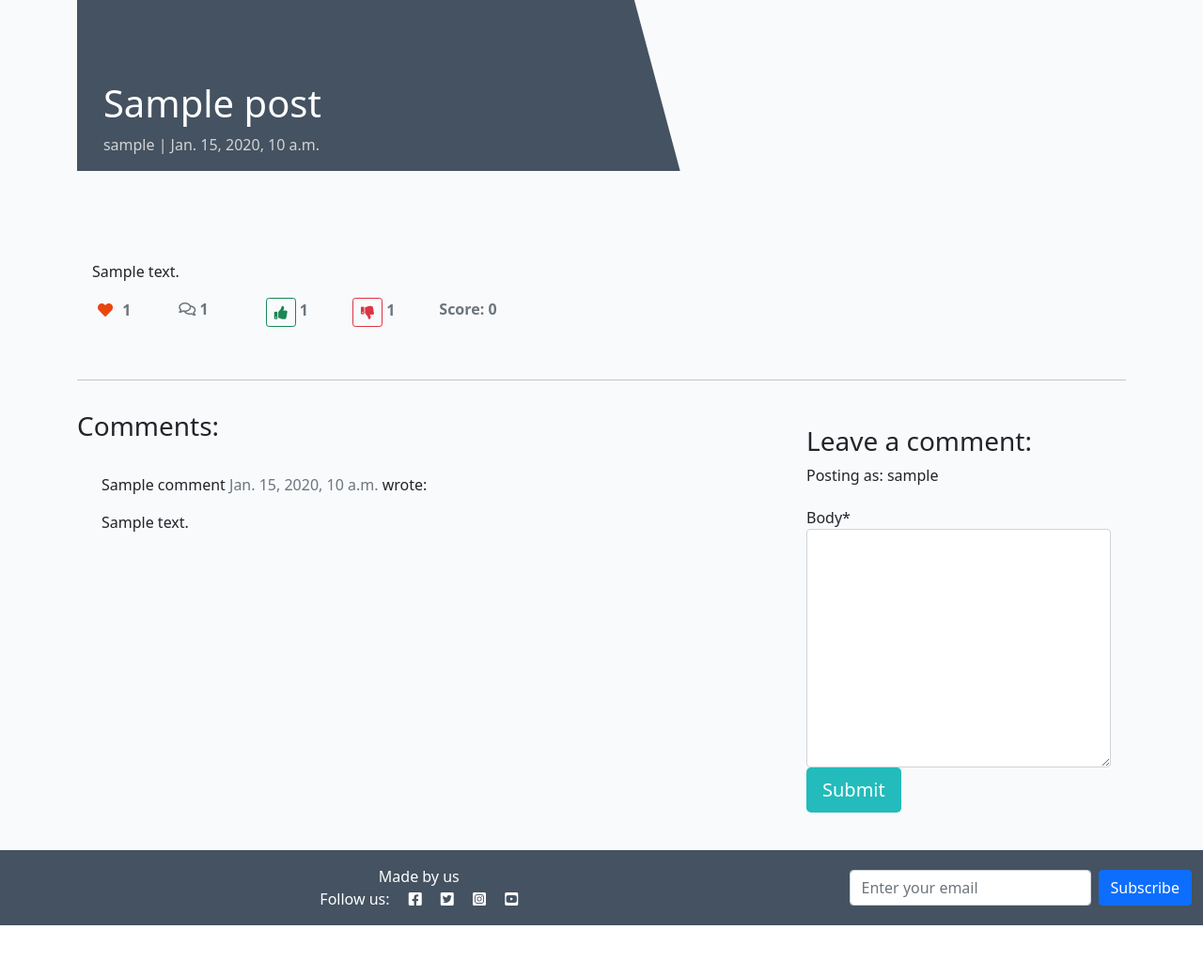
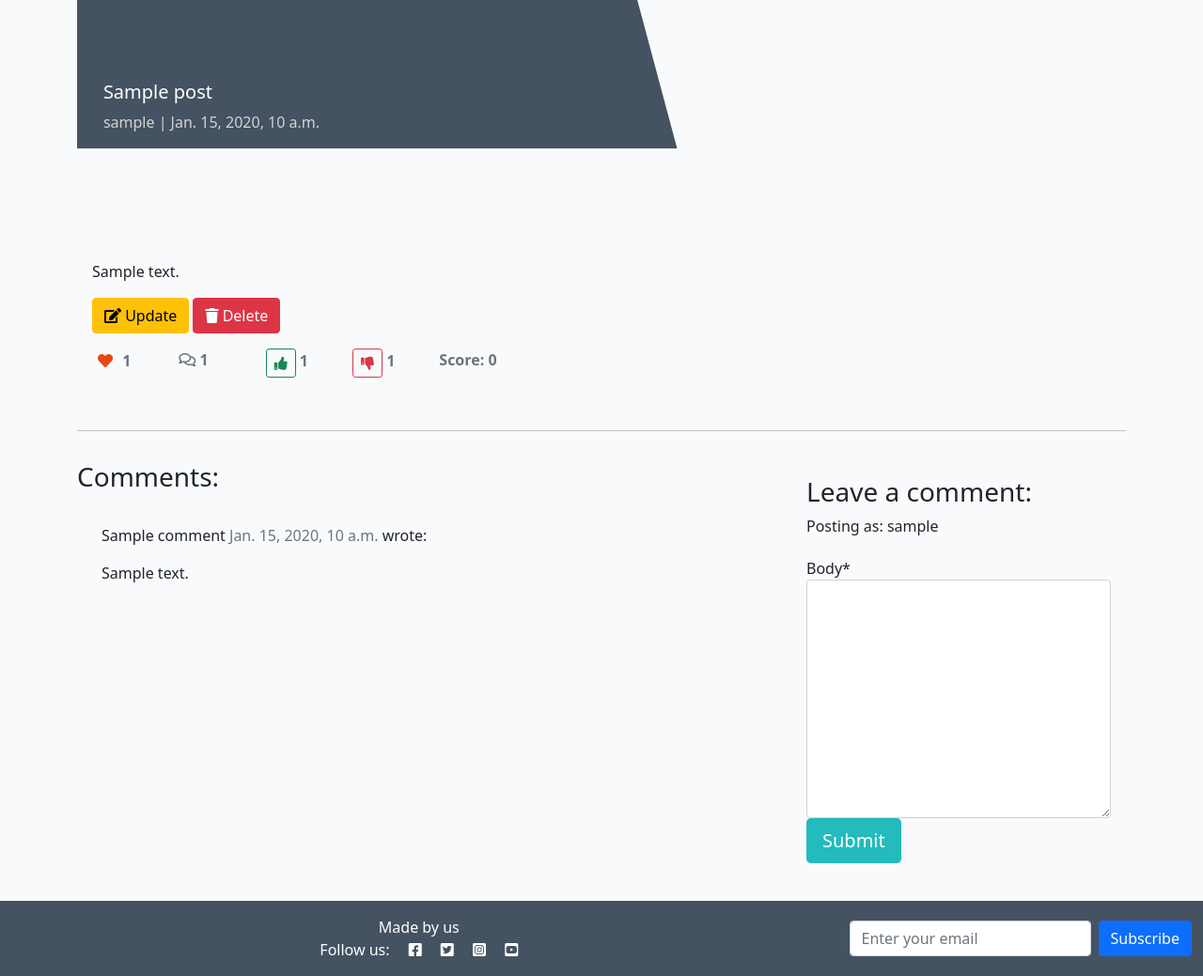
Before and after one commit to Friday79/my_site, a Django app: a page that uses templates/post_detail.html in a window 1280 px wide. Shown: the part 95-1134 px from the top of the page at 94% size. Before the commit the page ends 1080 px from the top, so only its background shows below. Run offline with Django 3.2, Linux system fonts and the light colour scheme; a user stored in the database is signed in; tables that the repository leaves empty hold one stand-in row (values such as "Sample post"); some libraries are stand-ins or nearby versions.

Commit message:
post create template added

```diff
--- a/templates/post_detail.html
+++ b/templates/post_detail.html
@@ -1,21 +1,19 @@
-{% extends 'base.html' %} {% block content %}
+{% extends 'base.html' %}
 {% load crispy_forms_tags %}
 
+{% block content %}
 <div class="masthead">
   <div class="container">
     <div class="row g-0">
       <div class="col-md-6 masthead-text">
-                <!-- Post title goes in these h1 tags -->
-                <h1 class="post-title">{{ post.title }}</h1>
-                <!-- Post author goes before the | the post's created date goes after -->
+        <h5 class="post-title">{{ post.title }}</h5>
         <p class="post-subtitle">{{ post.author }} | {{ post.created_on }}</p>
       </div>
       <div class="d-none d-md-block col-md-6 masthead-image">
-                <!-- The featured image URL goes in the src attribute -->
         {% if "placeholder" in post.featured_image.url %}
-                <img src="https://codeinstitute.s3.amazonaws.com/fullstack/blog/default.jpg">
+          <img src="https://codeinstitute.s3.amazonaws.com/fullstack/blog/default.jpg" alt="default image">
         {% else %}
-                <img src="{{ post.featured_image.url }}" width="100%">
+          <img src="{{ post.featured_image.url }}" width="100%" alt="main image">
         {% endif %}
       </div>
     </div>
@@ -24,56 +22,69 @@
 
 <div class="container">
   <div class="row">
-        <div class="col card mb-4  mt-3 left  top">
+    <div class="col card mb-4 mt-3 left top">
       <div class="card-body">
-                <!-- The post content goes inside the card-text. -->
-                <!-- Use the | safe filter inside the template tags -->
-                <p class="card-text ">
-                    {{ post.content | safe }}
-                </p>
-                <div class="row">
+        <p class="card-text">{{ post.content|safe }}</p>
 
+        {% if user.is_authenticated and user == post.author %}
+          <a href="{% url 'post_update' post.slug %}" class="btn btn-warning">
+            <i class="fas fa-edit"></i> Update
+          </a>
+          <a href="{% url 'post_delete' post.slug %}" class="btn btn-danger">
+            <i class="fas fa-trash"></i> Delete
+          </a>
+        {% endif %}
+
+        <div class="row mt-3">
+          <!-- Like -->
           <div class="col-1">
             <strong>
               {% if user.is_authenticated %}
               <form class="d-inline" action="{% url 'post_like' post.slug %}" method="POST">
                 {% csrf_token %}
                 {% if liked %}
-                                <button type="submit" name="blogpost_id" value="{{post.slug}}" class="btn-like"><i class="fas fa-heart"></i></button>
+                  <button type="submit" name="blogpost_id" value="{{ post.slug }}" class="btn-like"><i class="fas fa-heart"></i></button>
                 {% else %}
-                                <button type="submit" name="blogpost_id" value="{{post.slug}}" class="btn-like"><i class="far fa-heart"></i></button>
+                  <button type="submit" name="blogpost_id" value="{{ post.slug }}" class="btn-like"><i class="far fa-heart"></i></button>
                 {% endif %}
               </form>
               {% else %}
                 <span class="text-secondary"><i class="far fa-heart"></i></span>
               {% endif %}
-                        <!-- The number of likes goes before the closing strong tag -->
-                        <span class="text-secondary">{{ post.number_of_likes }} </span>
+              <span class="text-secondary">{{ post.number_of_likes }}</span>
             </strong>
           </div>
+
+          <!-- Comments count -->
           <div class="col-1">
             {% with comments.count as total_comments %}
-                        <strong class="text-secondary"><i class="far fa-comments"></i>
-                            <!-- Our total_comments variable goes before the closing strong tag -->
-                            {{ total_comments }}</strong>
+              <strong class="text-secondary">
+                <i class="far fa-comments"></i> {{ total_comments }}
+              </strong>
             {% endwith %}
           </div>
+
+          <!-- Upvote -->
           <div class="col-1">
             <strong class="text-secondary">
-                        <button id="upvote-btn" class="btn btn-sm btn-outline-success" data-action="upvote" data-slug="{{ post.slug }}">
+              <button id="upvote-btn" class="btn btn-sm btn-outline-success" title="Upvote">
                 <i class="fas fa-thumbs-up"></i>
               </button>
               <span id="upvotes-count">{{ post.upvotes }}</span>
             </strong>
           </div>
+
+          <!-- Downvote -->
           <div class="col-1">
             <strong class="text-secondary">
-                        <button id="downvote-btn" class="btn btn-sm btn-outline-danger" data-action="downvote" data-slug="{{ post.slug }}">
+              <button id="downvote-btn" class="btn btn-sm btn-outline-danger" title="Downvote">
                 <i class="fas fa-thumbs-down"></i>
               </button>
               <span id="downvotes-count">{{ post.downvotes }}</span>
             </strong>
           </div>
+
+          <!-- Score -->
           <div class="col-2">
             <strong class="text-secondary">
               Score: <span id="total-votes">{{ post.total_votes }}</span>
@@ -83,48 +94,44 @@
       </div>
     </div>
   </div>
+
+  <!-- Divider -->
   <div class="row">
     <div class="col">
       <hr>
     </div>
   </div>
+
+  <!-- Comments Section -->
   <div class="row">
-        <div class="col-md-8 card mb-4  mt-3 ">
+    <div class="col-md-8 card mb-4 mt-3">
       <h3>Comments:</h3>
       <div class="card-body">
-                <!-- We want a for loop inside the empty control tags to iterate through each comment in comments -->
         {% for comment in comments %}
           <div class="comments" style="padding: 10px;">
             <p class="font-weight-bold">
-                        <!-- The commenter's name goes here. Check the model if you're not sure what that is -->
               {{ comment.name }}
-                        <span class=" text-muted font-weight-normal">
-                            <!-- The comment's created date goes here -->
-                            {{ comment.created_on }}
-                        </span> wrote:
+              <span class="text-muted font-weight-normal">{{ comment.created_on }}</span> wrote:
             </p>
-                    <!-- The body of the comment goes before the | -->
-                    {{ comment.body | linebreaks }}
+            {{ comment.body|linebreaks }}
           </div>
-                <!-- Our for loop ends here -->
         {% endfor %}
       </div>
     </div>
-        <div class="col-md-4 card mb-4  mt-3 ">
+
+    <div class="col-md-4 card mb-4 mt-3">
       <div class="card-body">
-                <!-- For later -->
         {% if commented %}
           <div class="alert alert-success" role="alert">
             Your comment is awaiting approval
           </div>
         {% else %}
           {% if user.is_authenticated %}
-
             <h3>Leave a comment:</h3>
             <p>Posting as: {{ user.username }}</p>
             <form method="post" style="margin-top: 1.3em;">
-                    {{ comment_form | crispy }}
               {% csrf_token %}
+              {{ comment_form|crispy }}
               <button type="submit" class="btn btn-signup btn-lg">Submit</button>
             </form>
           {% endif %}
@@ -134,4 +141,40 @@
   </div>
 </div>
 
+<!-- Upvote/Downvote Script -->
+<script>
+function getCSRFToken() {
+  return document.querySelector('[name=csrfmiddlewaretoken]').value;
+}
+
+document.getElementById("upvote-btn").addEventListener("click", function() {
+  fetch("{% url 'post_upvote' post.slug %}", {
+    method: "POST",
+    headers: {
+      "X-CSRFToken": getCSRFToken(),
+    },
+  })
+  .then(response => response.json())
+  .then(data => {
+    document.getElementById("upvotes-count").textContent = data.upvotes;
+    document.getElementById("downvotes-count").textContent = data.downvotes;
+    document.getElementById("total-votes").textContent = data.total_votes;
+  });
+});
+
+document.getElementById("downvote-btn").addEventListener("click", function() {
+  fetch("{% url 'post_downvote' post.slug %}", {
+    method: "POST",
+    headers: {
+      "X-CSRFToken": getCSRFToken(),
+    },
+  })
+  .then(response => response.json())
+  .then(data => {
+    document.getElementById("upvotes-count").textContent = data.upvotes;
+    document.getElementById("downvotes-count").textContent = data.downvotes;
+    document.getElementById("total-votes").textContent = data.total_votes;
+  });
+});
+</script>
 {% endblock content %}
```
Also changed, not shown: templates/post_form.html (added, +14 -0 lines). Lines whose indentation alone changed are shown as unchanged.
